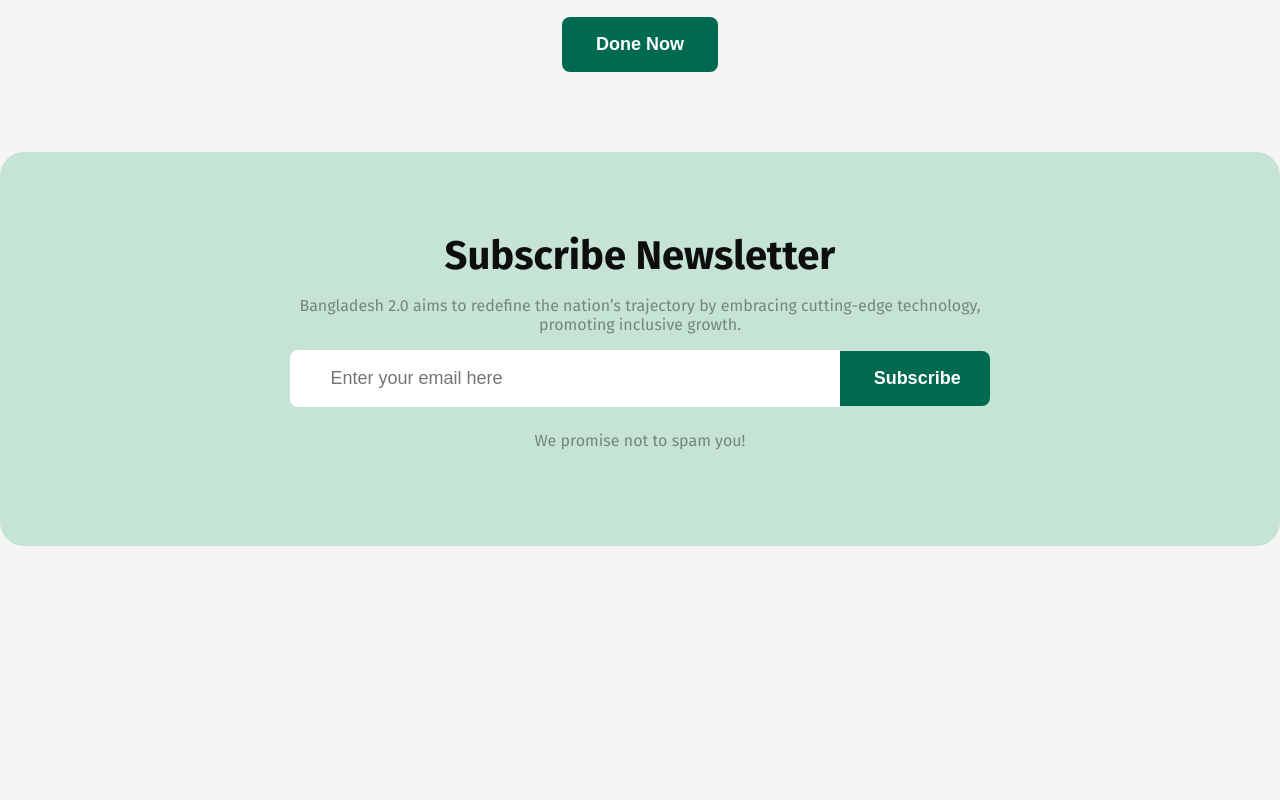
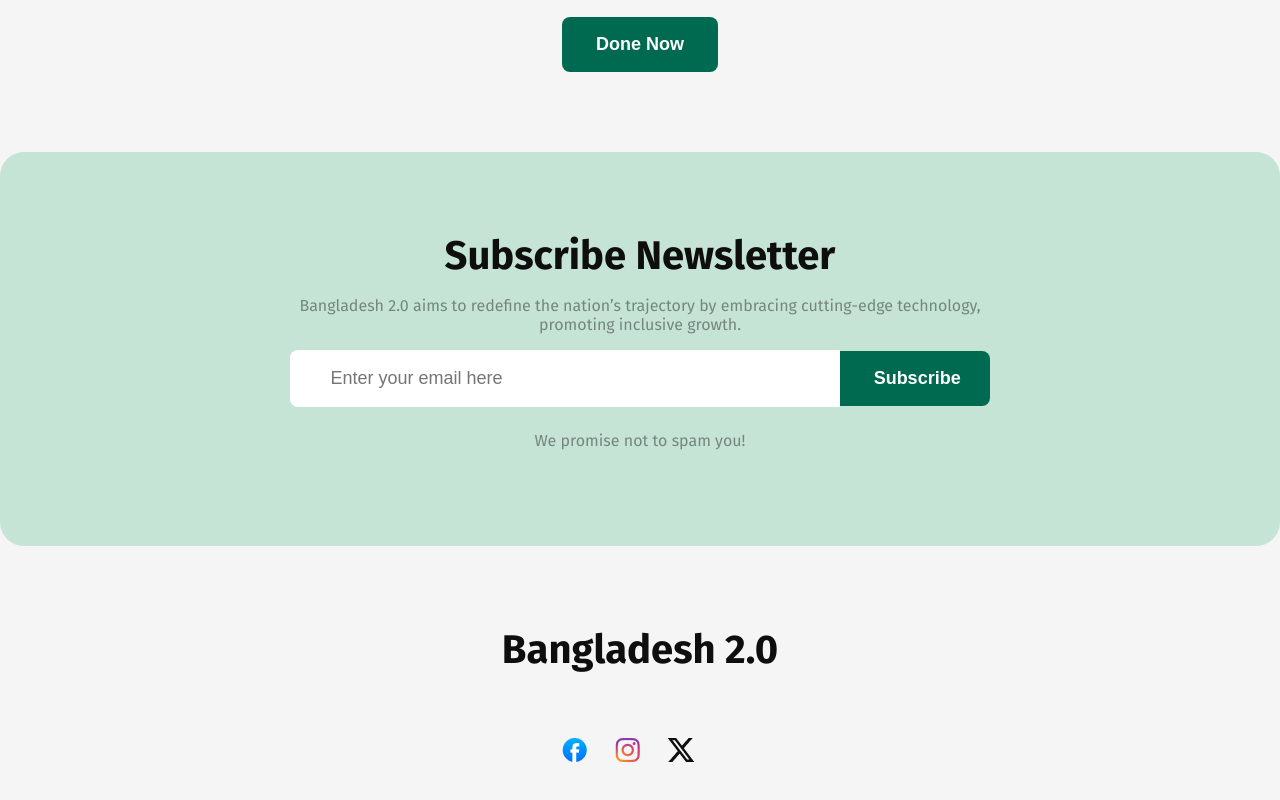
Before and after one commit to AkashAlways24/Bangladesh2.0, a plain HTML site: page index.html in a window 1280 px wide. Shown: the part 4396-5196 px from the top of the page. Before the commit the page ends 4942 px from the top, so only its background shows below. Drawn offline with Linux system fonts and the light colour scheme.

Commit message:
project end

```diff
--- a/index.html
+++ b/index.html
@@ -217,6 +217,16 @@
 
   </main>
 
-  <footer></footer>
+
+  <!-- main section end -->
+
+  <footer>
+    <h2>Bangladesh 2.0</h2>
+    <div class="socialIcons">
+      <img src="./assets/facebook.png" alt="facebook icone">
+      <img src="./assets/instagram.png" alt="instagram icone">
+      <img src="./assets/x.png" alt="x icone">
+    </div>
+  </footer>
 </body>
 </html>
--- a/style.css
+++ b/style.css
@@ -446,3 +446,21 @@ nav{
 }
 
   /* Newsletter page end */
+
+  /* main section end style  */
+
+  /* footer sec style start  */
+
+  footer{
+    margin-top: 80px;
+    text-align: center;
+    margin-bottom: 50px;
+  }
+
+  footer h2{
+    margin-bottom: 64px;
+  }
+
+  .socialIcons img{
+    padding-right: 23px;
+  }
```
